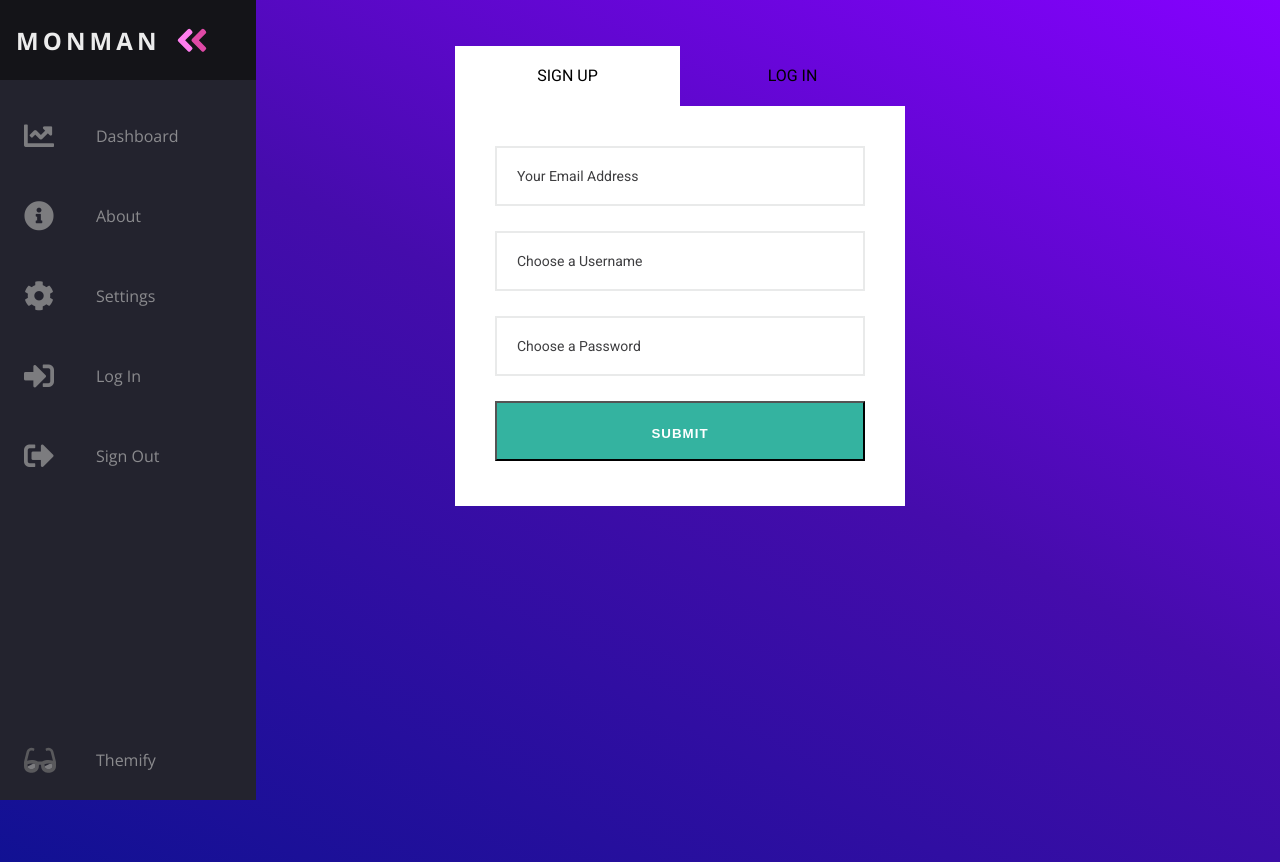
After one commit to miguelcorderocollar/Money-Manager-Web, a Flask app: page /login in a window 1280 px wide. The commit adds this page. Run offline with Flask 2, Linux system fonts and the light colour scheme; some libraries are stand-ins or nearby versions.

```diff
--- a/app.py
+++ b/app.py
@@ -1,6 +1,8 @@
-from flask import Flask, render_template, request, Markup,jsonify
+from flask import Flask, render_template, request, Markup,jsonify,redirect, url_for
 from flask_sqlalchemy import SQLAlchemy
+from flask_login import LoginManager, UserMixin, current_user, login_user,login_required,logout_user
 from datetime import datetime
+from werkzeug.security import generate_password_hash, check_password_hash
 
 
 app = Flask(__name__)
@@ -8,19 +10,28 @@ app = Flask(__name__)
 app.secret_key = "6549841231618"
 app.config["SQLALCHEMY_DATABASE_URI"] = "sqlite:///site.db"
 db = SQLAlchemy(app)
+login=LoginManager(app)
+login.login_view = 'login'
 
-
-class User(db.Model):
+#--------------
+#Data Base Model
+#--------------
+class User(UserMixin, db.Model):
     id = db.Column(db.Integer, primary_key=True)
     username = db.Column(db.String(20), unique=True, nullable=False)
     email = db.Column(db.String(120), unique=True, nullable=False)
-    password = db.Column(db.String(60), nullable=False)
+    password = db.Column(db.String(255), nullable=False)
     expenses = db.relationship("Expenses", backref="user", lazy=True)
     incomes = db.relationship("Income", backref="user", lazy=True)
 
     def __repre__(self):
         return f"User('{self.username}','{self.email}')"
 
+    def set_password(self, password):
+        self.password = generate_password_hash(password)
+
+    def check_password(self, password):
+        return check_password_hash(self.password, password)
 
 class Expenses(db.Model):
     id = db.Column(db.Integer, primary_key=True)
@@ -32,7 +43,6 @@ class Expenses(db.Model):
 
     def __repre__(self):
         return f"Expense('{self.id}','{self.user_id}','{self.amount}','{self.category}','{self.date}','{self.note}')"
-
 
 class Income(db.Model):
     id = db.Column(db.Integer, primary_key=True)
@@ -53,85 +63,172 @@ class Categories(db.Model):
     def __repre__(self):
         return f"Expense('{self.id}','{self.user_id}','{self.category}')"
 
-
+#--------------
+#Funcions
+#--------------
 def exp_by_date (start=datetime(datetime.today().year, datetime.today().month, 1),end=datetime(datetime.today().year, datetime.today().month+1, 1)):
     if start != datetime(datetime.today().year, datetime.today().month,1) and end != datetime(datetime.today().year, datetime.today().month+1, 1):
         start=datetime(int(start[0:4]),int(start[5:7]),int(start[-2:]))
         end=datetime(int(end[0:4]),int(end[5:7]),int(end[-2:]))
-    expenses = Expenses.query.filter(Expenses.date>start,Expenses.date<end).all()
+    expenses = Expenses.query.filter(Expenses.date>start,Expenses.date<end,Expenses.user_id==current_user.id).all()
     return expenses
 
-def exp_total_by_cat (expenses):
-    exp_cat=[0,0,0,0]
+#hacerlo por categorias de la base de datos
+def exp_total_by_cat (expenses,cat):
+    exp_cat=[0]*len(cat)
+    print(exp_cat)
     for expense in expenses:
-        if expense.category=="Restaurant":
-            exp_cat[0]=exp_cat[0]+int(expense.amount)
-        elif expense.category =="Groceries":
-            exp_cat[1]=exp_cat[1]+int(expense.amount)
-        elif expense.category =="Transport":
-            exp_cat[2]=exp_cat[2]+int(expense.amount)
-        elif expense.category =="Clothing":
-            exp_cat[3]=exp_cat[3]+int(expense.amount)
+        for j in range(0,len(cat)):
+            if expense.category==cat[j]:
+                 exp_cat[j]+=int(expense.amount)
     return exp_cat
 
-def exp_cat_year_by_month(expenses):
-    return
+def exp_cat_year_by_month(cat,year=datetime.today().year):
+    start=datetime(year, 1, 1)
+    end=datetime(year+1,1, 1)
+    expenses = Expenses.query.filter(Expenses.date>start,Expenses.date<end,Expenses.user_id==current_user.id).all()
+    list=[[],[],[],[],[],[],[],[],[],[],[],[]]
+    for i in range(0,len(cat)):
+        for l in list:
+            l.append(0)
+    for expense in expenses:
+        for j in range(0,len(cat)):
+            if expense.category==cat[j]:
+                list[expense.date.month-1][j]+=expense.amount
+
+
+    return list
 
 def add_cat(cat):
-    category=Categories(user_id=1,category=cat)
+    category=Categories(user_id=current_user.id,category=cat)
     db.session.add(category)
     db.session.commit()
     return
 
 def delete_cat(cat):
-    category=Categories(user_id=1,category=cat)
-    Categories.query.filter_by(category=cat).delete()
+    category=Categories(category=cat)
+    Categories.query.filter(Categories.category==cat,Categories.user_id==current_user.id).delete()
+    db.session.commit()
     return
 
+def add_user(form):
+    print(form)
+    username= request.form["username"]
+    email= request.form["email"]
+    user=User(username=username,email=email)
+    user.set_password(request.form["password"])
+    try:
+        db.session.add(user)
+        db.session.commit()
+    except:
+        print("ya existe")
+
+def check_user(form):
+    email_or_username= request.form["email_or_username"]
+    password=  request.form["password"]
+    if "rememberMe" in request.form :
+        remans=True
+    else:
+        remans=False
+    if '@' in email_or_username:
+        user_by_email=User.query.filter_by(email=email_or_username).first()
+        if (user_by_email):
+            if user_by_email.check_password(password) :
+                print('pass ok')
+                user=User.query.filter_by(email=email_or_username).first()
+                login_user(user, remember=remans)
+                return True
+            else:
+                print('pass no corr')
+                return False
+    else:
+        user_by_username=User.query.filter_by(username=email_or_username).first()
+        if (user_by_username):
+            print(user_by_username)
+            if user_by_username.check_password(password) :
+                print('pass ok')
+                user = User.query.filter_by(username=email_or_username).first()
+                login_user(user, remember=remans)
+                return True
+            else:
+                print('pass no corr')
+                return False
+
+def getcolors(cat):
+    base_colors=['#283040','#CEE4F2','#5397A6','#F2CFC2','#F2766B','#82A2D3','#88DCAB','#C5C583','#DAB486','#DAB486','#D07590','#4B5BBF','#7D7F8C','#77C9F2','#F4CEB4','#BF694B']
+    colors=[None]*len(cat)
+    for i in range(0, len(cat)):
+        colors[i]=base_colors[i]
+    return colors
+
+def getcategories():
+    cat=Categories.query.filter(Categories.user_id==current_user.id).all()
+    auxlist=[]
+    for i in range(0,len(cat)):
+        if cat[i].category not in auxlist:
+            auxlist.append(cat[i].category)
+    return auxlist
+
+#--------------
+#Login Manager
+#--------------
+@login.user_loader
+def load_user(id):
+    return  User.query.get(id)
+
+#--------------
+#Pages
+#--------------
 @app.route("/")
+@login_required
 def home():
 
     expenses=exp_by_date()
-    exp_cat=exp_total_by_cat(expenses)
-    categories=Categories.query.all()
-
+    categories=getcategories()
+    exp_cat=exp_total_by_cat(expenses,categories)
+    colors=getcolors(categories)
+    exp_t_c=exp_cat_year_by_month(categories)
     return render_template("home.html",
         expenses=expenses,
         len=len(expenses),
         exp_cat=exp_cat,
         categories=categories,
-        lencat=len(categories))
-
+        lencat=len(categories),colors=colors,exp_t_c=exp_t_c)
 
 @app.route("/", methods=["POST"])
+@login_required
 def home_post():
-    expenses=exp_by_date()
     form=request.form
+    categories=getcategories()
+    exp_t_c=exp_cat_year_by_month(categories)
+
     if 'submit-input-expense' in form :
         amount = request.form["amount"]
         category = request.form["category"]
         date = request.form["date"]
         date=datetime(int(date[0:4]),int(date[5:7]),int(date[-2:]))
         note = request.form["note"]
-        user_id = 1
+        user_id = current_user.id
         expense = Expenses(category=category, amount=amount, note=note, user_id=user_id,date=date)
         db.session.add(expense)
         db.session.commit()
-
-    if 'submit-date' in form:
+    elif 'submit-date' in form:
         start = request.form["start"]
         end = request.form["end"]
         expenses=exp_by_date(start,end)
+    elif 'cat-add' in form:
+        add_cat(request.form["cat-mod"])
+    elif 'cat-delete' in form:
+        delete_cat(request.form["cat-mod"])
+        expenses=exp_by_date()
+    elif 'submit-year' in form:
+        year=int(request.form["year"])
+        exp_t_c=exp_cat_year_by_month(categories,year)
 
-    if 'cat-add' in form:
-        add_cat(request.form["cat-mod"])
-    if 'cat-delete' in form:
-        delete_cat(request.form["cat-mod"])
+    expenses=exp_by_date()
+    exp_cat=exp_total_by_cat(expenses,categories)
 
-    exp_cat=exp_total_by_cat(expenses)
-    exp_year=exp_by_date(str(datetime.today().year)+'-01-01',str(datetime.today().year+1)+'-01-01')
-    exp_cat_year_by_month(exp_year)
-    categories=Categories.query.all()
+    colors=getcolors(categories)
 
 
     return render_template("home.html",
@@ -139,7 +236,37 @@ def home_post():
         len=len(expenses),
         exp_cat=exp_cat,
         categories=categories,
-        lencat=len(categories) )
+        lencat=len(categories),colors=colors ,exp_t_c=exp_t_c)
+
+@app.route("/login")
+def login():
+
+    return render_template("login.html")
+
+@app.route("/login", methods=["POST"])
+def login_post():
+    form=request.form
+
+    if 'submit-signup' in form:
+        try:
+            add_user(form)
+        except:
+            print('no add_user')
+        user_created= "User created"
+        print(User.query.all())
+        return render_template("login.html",user_created=user_created)
+
+    elif 'submit-login' in form:
+        if(check_user(form)):
+            return redirect(url_for('home'))
+        else:
+            login_error= "Login Error"
+            return render_template("login.html",login_error=login_error)
+
+
+
+
+    return render_template("login.html")
 
 
 @app.route("/plot/")
@@ -279,9 +406,16 @@ def about():
 
 
 @app.route("/settings/")
+@login_required
 def settings():
     return render_template("settings.html")
 
 
+@app.route('/logout')
+@login_required
+def logout():
+    logout_user()
+    return redirect(url_for('login'))
+
 if __name__ == "__main__":
-    app.run(debug=True)
+    app.run(debug=True,host= '0.0.0.0')
--- /dev/null
+++ b/static/css/login.css
@@ -0,0 +1,84 @@
+.logsign{
+  font-family: roboto;
+  user-select: none;
+  height: 100vh;
+}
+
+.logsign .contain{
+  width: 450px;
+  margin: 30px auto;
+}
+
+.logsign .signup,
+.login{
+  width: 50%;
+  background: #fff;
+  float: left;
+  height: 60px;
+  line-height: 60px;
+  text-align: center;
+  cursor: pointer;
+  text-transform: uppercase;
+}
+
+.logsign .signup-form,
+.login-form{
+  background: #fff;
+  padding: 40px;
+  clear: both;
+  width: 100%;
+  box-sizing: border-box;
+  height: 400px;
+}
+
+.logsign .inputform{
+  width: 100%;
+  padding: 20px;
+  box-sizing: border-box;
+  margin-bottom: 25px;
+  border: 2px solid #e9eaea;
+  color: #3e3e40;
+  font-size: 14px;
+  outline: none;
+  transform: all 0.5s ease;
+}
+
+.logsign .input:focus{
+  border: 2px solid #34b3a0;
+}
+
+.logsign .btn{
+  width: 100%;
+  background: #34b3a0;
+  height: 60px;
+  text-align: center;
+  line-height: 60px;
+  text-transform: uppercase;
+  color: #fff;
+  font-weight: bold;
+  letter-spacing: 1px;
+  cursor: pointer;
+  margin-bottom: 30px;
+}
+
+.logsign span a{
+  text-decoration: none;
+  color: #000;
+}
+
+.logsign ::-webkit-input-placeholder { /* Chrome/Opera/Safari */
+  color: #3e3e40;
+  font-family: roboto;
+}
+.logsign ::-moz-placeholder { /* Firefox 19+ */
+  color: #3e3e40;
+  font-family: roboto;
+}
+.logsign :-ms-input-placeholder { /* IE 10+ */
+  color: #3e3e40;
+  font-family: roboto;
+}
+.logsign :-moz-placeholder { /* Firefox 18- */
+  color: #3e3e40;
+  font-family: roboto;
+}
--- /dev/null
+++ b/static/js/login.js
@@ -0,0 +1,20 @@
+$(".login-form").hide();
+$(".login").css("background", "none");
+
+$(".login").click(function(){
+  $(".signup-form").hide();
+  $(".login-form").show();
+  $(".signup").css("background", "none");
+  $(".login").css("background", "#fff");
+});
+
+$(".signup").click(function(){
+  $(".signup-form").show();
+  $(".login-form").hide();
+  $(".login").css("background", "none");
+  $(".signup").css("background", "#fff");
+});
+
+$(".btn").click(function(){
+  $(".input").val("");
+});
--- a/templates/layout.html
+++ b/templates/layout.html
@@ -5,6 +5,7 @@
     <title>Flask App</title>
 
     <!-- Custom JS -->
+    <script defer src="{{url_for('static',filename='js/login.js')}}"></script>
     <script defer src="{{url_for('static',filename='js/theme.js')}}"></script>
     <script defer src="{{url_for('static',filename='js/dashboard.js')}}"></script>
 
@@ -26,6 +27,7 @@
 
 
     <!-- CSS -->
+    <link rel="stylesheet" href="{{url_for('static',filename='css/login.css')}}">
     <link rel="stylesheet" href="{{url_for('static',filename='css/style.css')}}">
     <link rel="stylesheet" href="{{url_for('static',filename='css/dashboard.css')}}">
 
@@ -74,9 +76,15 @@
                     <span class="link-text">Settings</span>
                 </a>
             </li>
+            <li class="nav-item">
+                <a href="{{ url_for('login') }}" class="nav-link">
+                    <i class="fas fa-sign-in-alt fa-primary " style="font-size: 30px;"></i>
+                    <span class="link-text">Log In</span>
+                </a>
+            </li>
 
             <li class="nav-item">
-                <a href="#" class="nav-link">
+                <a href="{{ url_for('logout') }}" class="nav-link">
                     <i class="fas fa-sign-out-alt fa-primary " style="font-size: 30px;"></i>
                     <span class="link-text">Sign Out</span>
                 </a>
--- /dev/null
+++ b/templates/login.html
@@ -0,0 +1,31 @@
+{%extends "layout.html"%}
+{%block content%}
+
+<div class="logsign">
+    <div class="wrapper">
+        <div class="contain">
+          <h1>{{user_created | safe}}</h1>
+          <h1>{{login_error | safe}}</h1>
+          <div class="signup">Sign Up</div>
+          <div class="login">Log In</div>
+           <form class="signup-form" method="POST">
+              <input type="email" placeholder="Your Email Address" class="inputform" name="email"><br />
+              <input type="text" placeholder="Choose a Username" class="inputform"  name="username"><br />
+              <input type="password" placeholder="Choose a Password" class="inputform"  name="password"><br />
+              <input class="btn" type="submit" name="submit-signup" value="Submit">
+           </form>
+          <form class="login-form" method="POST">
+              <input type="text" placeholder="Email or Username" class="inputform" name="email_or_username"><br />
+              <input type="password" placeholder="Password" class="inputform" name="password"><br />
+              <input type="checkbox" name="rememberMe" id="rememberMe"> <label for="rememberMe">Remember me</label>
+              <input class="btn" type="submit" name="submit-login" value="Submit">
+              <span><a href="#">I forgot my username or password.</a></span>
+           </form>
+
+        </div>
+      </div>
+</div>
+
+
+
+{%endblock%}
```
Also changed, not shown: templates/home.html (+32 -28 lines), site.db.
